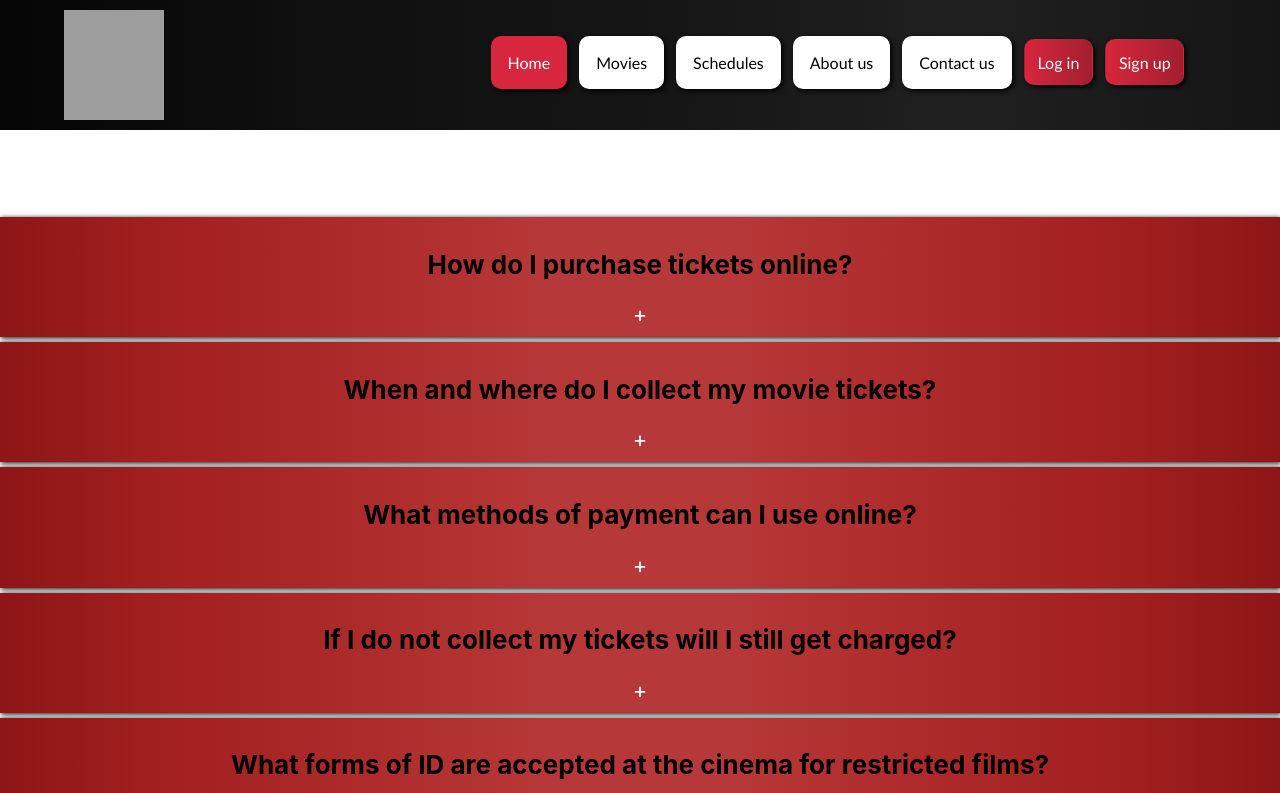
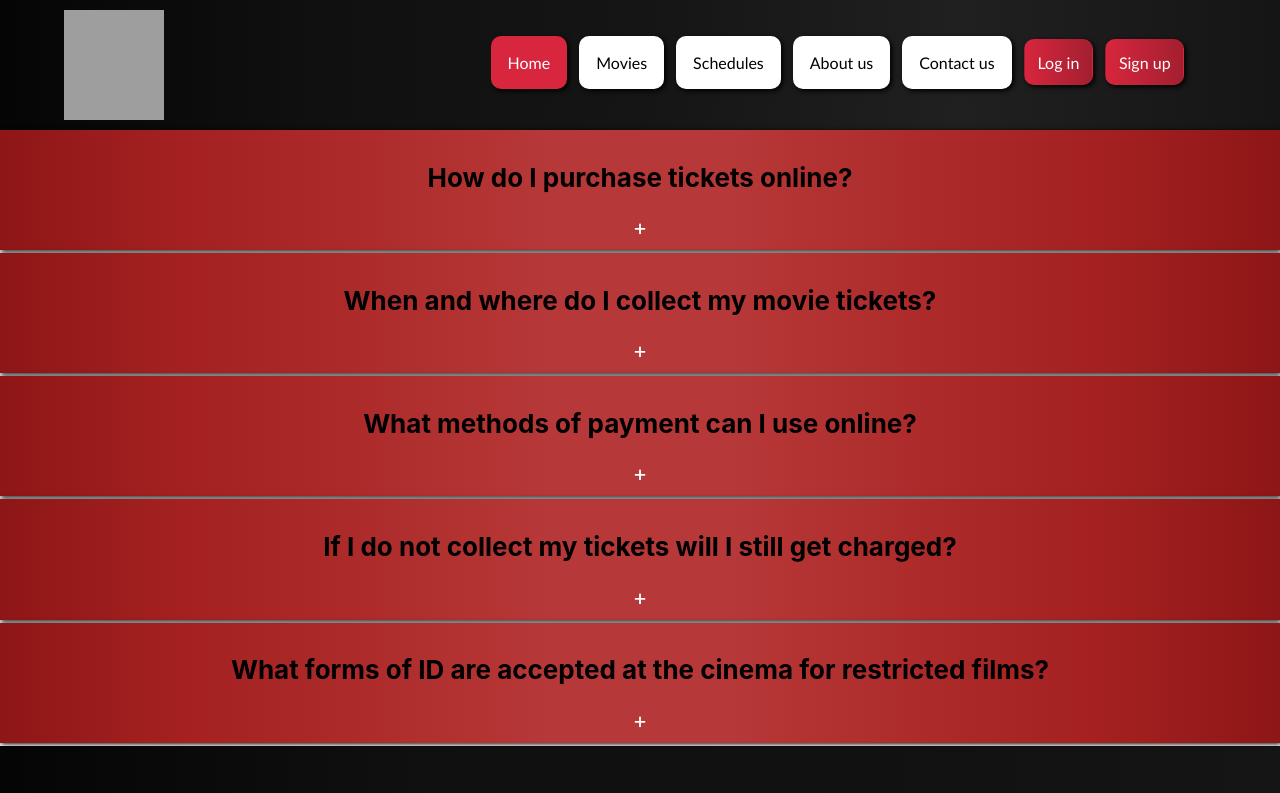
Before and after one commit to BlinAhm/CinemaWebApp, a React (Create React App) app in the folder ClientApp/: page /home in a window 1280 px wide. Shown: the top 793 px of the page. Built offline with nearby package versions, Linux system fonts and the light colour scheme; grey boxes are pictures that could not be loaded.

Commit message:
Faq-accordion edit

```diff
--- a/ClientApp/src/components/Homepage/Faq.css
+++ b/ClientApp/src/components/Homepage/Faq.css
@@ -1,7 +1,7 @@
 .accordion {
     display: flex;
-    height: 100vh;
-    width: 100vw;
+    height: 100%;
+    width: 100%;
     justify-content: center;
     align-items: center;
 }
@@ -12,7 +12,7 @@
 
     .accordion .item {
         background: linear-gradient(to right, #8e1616,#a52121,#ad2b2b,#b73838,#b73838,#ad2b2b,#a52121,#8e1616);
-        margin-bottom: 5px;
+        margin-bottom: 3px;
         padding: 10px 20px;
         box-shadow: #000 1px 1px 5px;
         cursor: default;
@@ -23,7 +23,7 @@
         font-size: 26px;
     }
     .accordion .item p{
-        font-size: 20px;
+        font-size: 15px;
     }
 
     .accordion .accordion-link {
@@ -37,7 +37,7 @@
         overflow: hidden;
         max-height: 0;
         transition: all 0.5s cubic-bezier(0,1,0,1);
-        margin: auto;
+        margin:auto;
     }
 
         .accordion .content.show {
```
